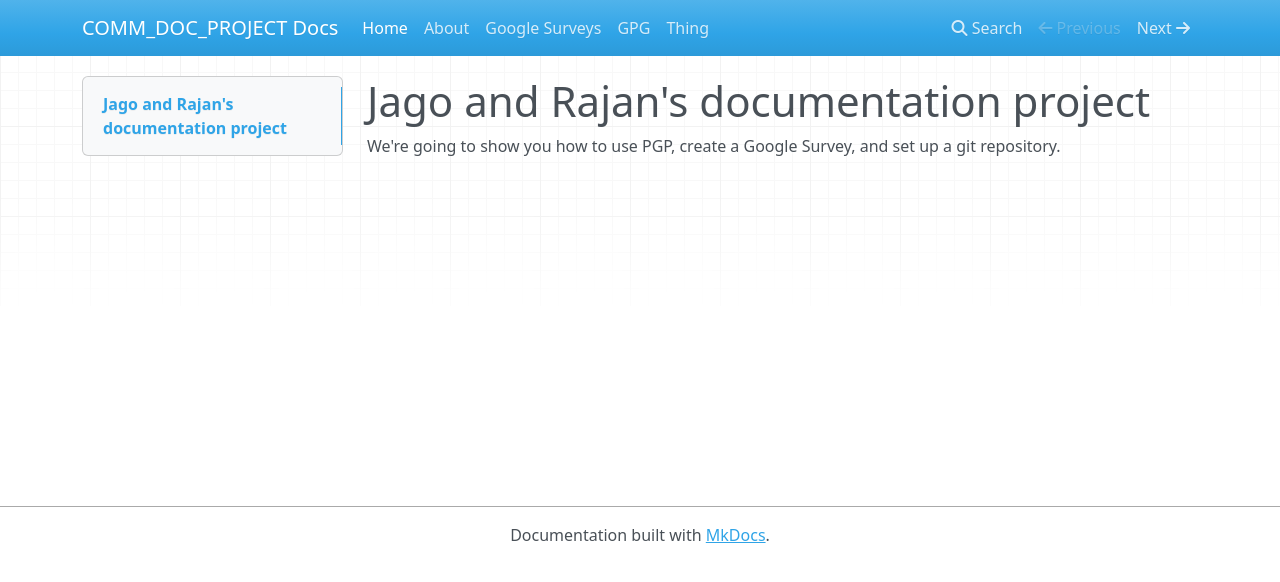
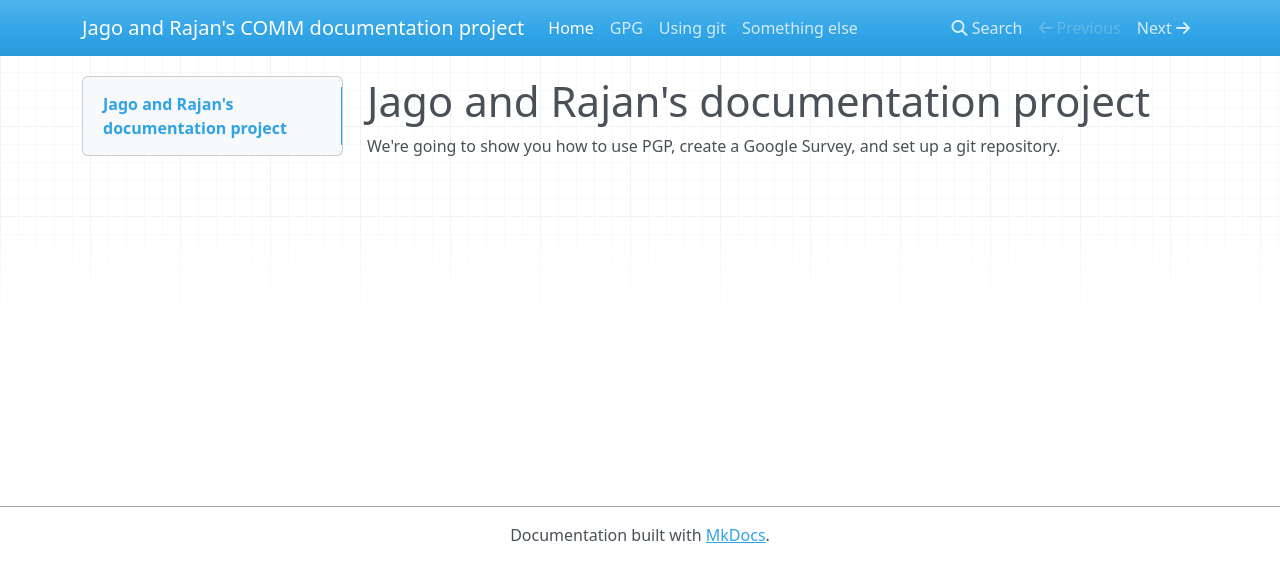
Before and after one commit to jagohine/documentation_project, an MkDocs documentation site: the page built from docs/index.md, in a window 1280 px wide. Shown: the top 582 px of the page. Built offline with MkDocs 1.6.1, drawn with Linux system fonts in a browser that asks for light colours; nearby versions of some CDN libraries.

Commit message:
create some placeholder pages

```diff
--- a/mkdocs.yml
+++ b/mkdocs.yml
@@ -1,7 +1,6 @@
-site_name: COMM_DOC_PROJECT Docs
+site_name: Jago and Rajan's COMM documentation project
 nav:
   - Home: index.md
-  - About: about.md
-  - Google Surveys: google_surveys.md
   - GPG: gpg.md
-  - Thing: thing.md
+  - Using git: git_tutorial.md
+  - Something else: placeholder.md
```
Also changed, not shown: docs/git_tutorial.md (added, +1 -0 lines), docs/placeholder.md (added, +1 -0 lines).
